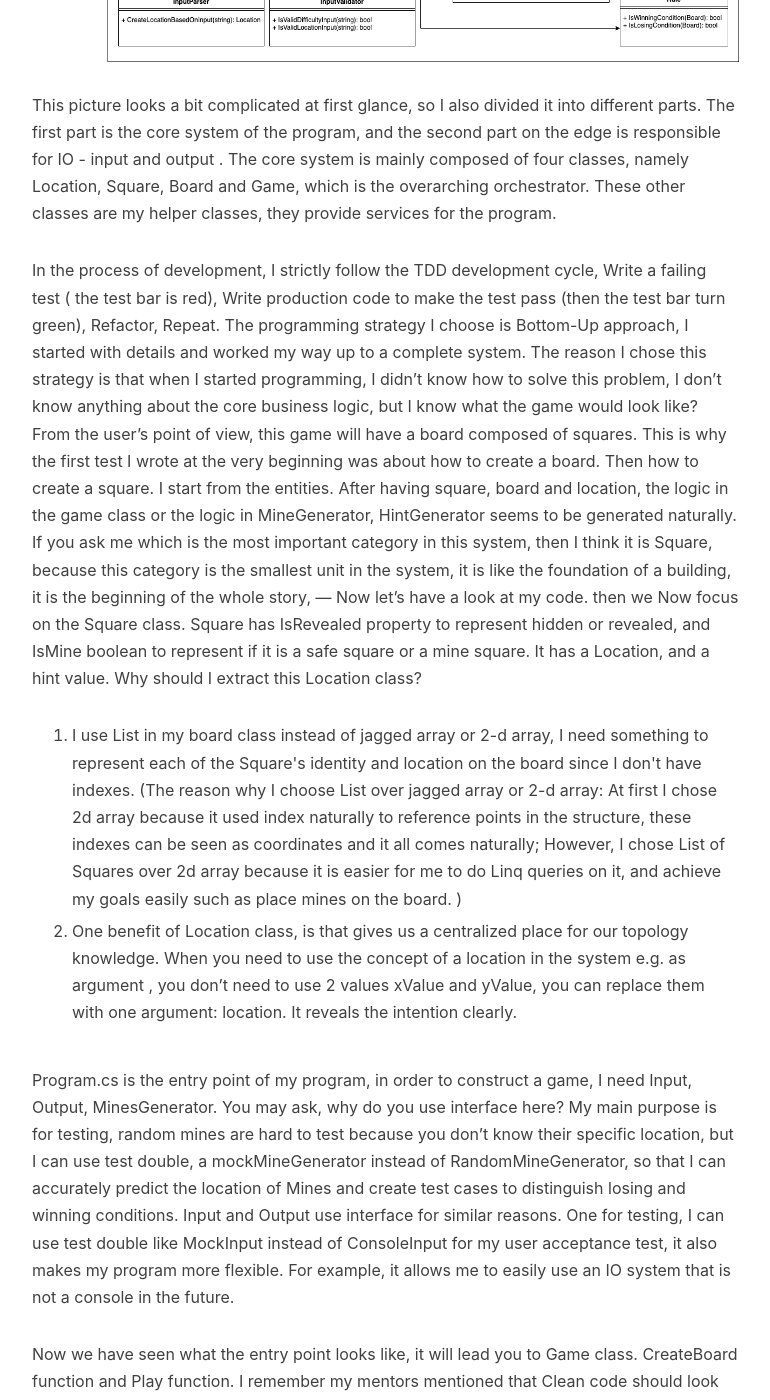
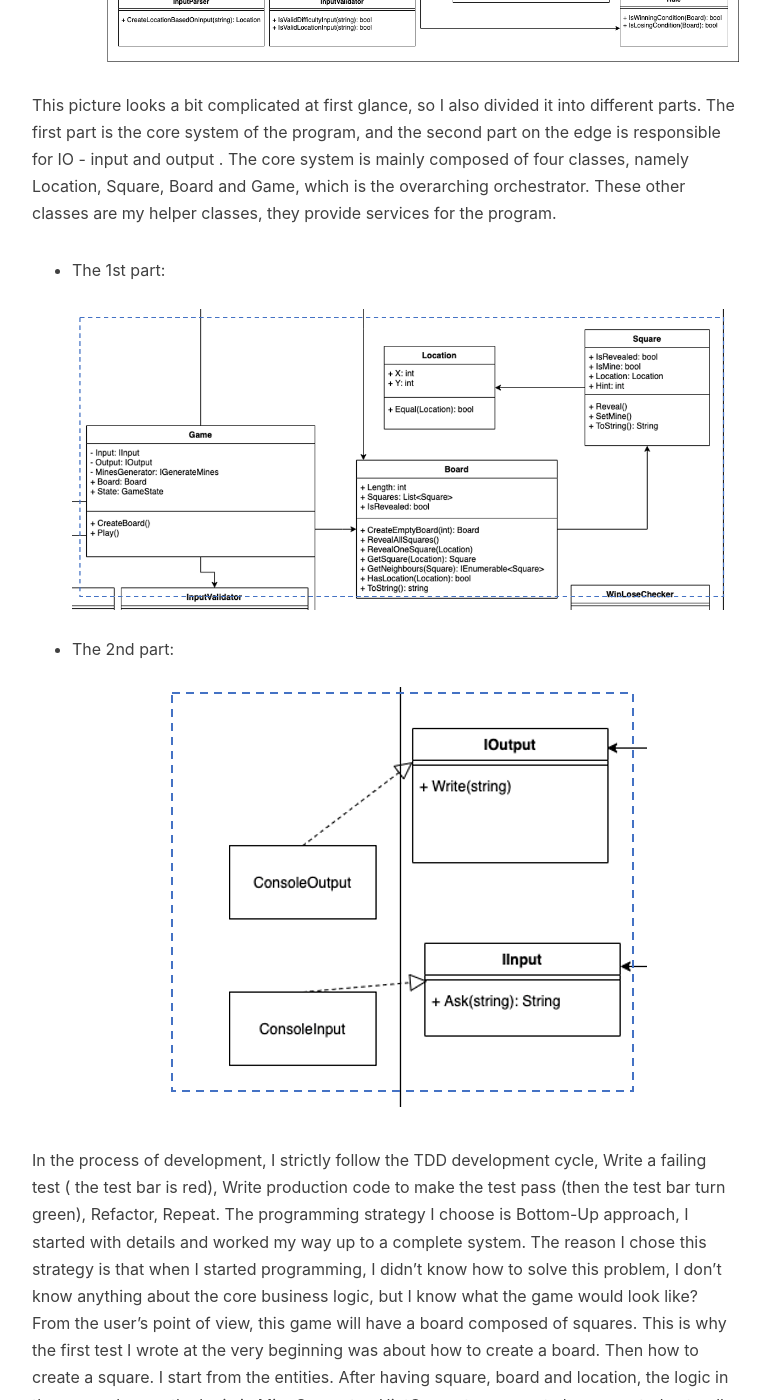
Before and after one commit to Lanzhou-J/Lanzhou-J.github.io, a Jekyll site: the page built from _posts/2021-06-01-minesweeper.md, in a window 1280 px wide and 1400 px high, scrolled down 4100 px. Shown: the whole window, without its empty margins (233-1003 px from the left). Built offline with Jekyll 4.4.1, drawn with Linux system fonts in a browser that asks for light colours; nearby versions of some CDN libraries; comment, search, counter and statistics services are not loaded; some of the changed text lies outside the part shown.

Commit message:
add pics

```diff
--- a/_posts/2021-06-01-minesweeper.md
+++ b/_posts/2021-06-01-minesweeper.md
@@ -41,9 +41,10 @@ Flowchart:
 
 ![flowchart](/img/in-post/Minesweeper-Flowchart3.png)
 
-This is the flowchart of the program I designed, similarly, it can be divided into two stages, the first stage: generating a board that can be used by the game; the second stage, the process of playing the game and  determine win or lose. How was this board created? First, an empty board is generated according to the user input, and then MinesGenerator will randomly place mines on the board, and then the HintsGenerator will loop through all the mine squares and then change the Hint value of the surrounding squares according to the position of Mines, and finally show the user the game board in hidden mode.
 
-Next, A while loop is used here in the second stage whey user starts to play the game, this condition: "Board is not entirely revealed" is evaluated before processing the body of the loop. When the condition is true, the body will be executed. game collects user input of Location value, then update board by revealing the corresponding square, then WinLoseChecker will check the current Board. If the current state of the Board matches the losing condition, then we lose the game, then reveal the entire board, display board , end of loop; Similarly if current Board matches winning condition, we win the game, reveal the entire board, display board, end of loop. If neither condition is true, then loop continues.
+This is the flowchart of the program I designed, similarly, it can be divided into two stages, the first stage: generating a board that can be used by the game; the second stage, the process of playing the game and determine win or lose. How was this board created? First, an empty board is generated according to the user input, and then MinesGenerator will randomly place mines on the board, and then the HintsGenerator will loop through all the mine squares and then change the Hint value of the surrounding squares according to the position of Mines, and finally show the user the game board in hidden mode.
+
+Next, A while loop is used here in the second stage whey user starts to play the game, this condition: "Board is not entirely revealed" is evaluated before processing the body of the loop. When the condition is true, the body will be executed. game collects user input of Location value, then update board by revealing the corresponding square, then WinLoseChecker will check the current Board. If the current state of the Board matches the losing condition, then we lose the game, then reveal the entire board, display board , end of loop; Similarly if current Board matches winning condition, we win the game, reveal the entire board, display board, end of loop. If neither condition is true, then loop continues.
 
 Before we dive into code detail, I would like to show you the big picture of my design.
 
@@ -52,8 +53,16 @@ Class Diagram:
 
 This picture looks a bit complicated at first glance, so I also divided it into different parts. The first part is the core system of the program, and the second part on the edge is responsible for IO - input and output . The core system is mainly composed of four classes, namely Location, Square, Board and Game, which is the overarching orchestrator. These other classes are my helper classes, they provide services for the program.
 
+- The 1st part:
+![class-diagram-part1](/img/in-post/Minesweeper-partA.png)
+
+
+- The 2nd part:
+![class-diagram-part2](/img/in-post/Minesweeper-partB.png)
+
 In the process of development, I strictly follow the TDD development cycle, Write a failing test ( the test bar is red), Write production code to make the test pass (then the test bar turn green), Refactor, Repeat. The programming strategy I choose is Bottom-Up approach, I started with details and worked my way up to a complete system. The reason I chose this strategy is that when I started programming, I didn’t know how to solve this problem, I don't know anything about the core business logic, but I know what the game would look like? From the user's point of view, this game will have a board composed of squares. This is why the first test I wrote at the very beginning was about how to create a board. Then how to create a square. I start from the entities.
 After having square, board and location, the logic in the game class or the logic in MineGenerator, HintGenerator seems to be generated naturally. If you ask me which is the most important category in this system, then I think it is Square, because this category is the smallest unit in the system, it is like the foundation of a building, it is the beginning of the whole story,
+
 ---
 Now let's have a look at my code.
 then we Now focus on the Square class. Square has IsRevealed property to represent hidden or revealed, and IsMine boolean to represent if it is a safe square or a mine square. It has a Location, and a hint value. Why should I extract this Location class?
```
Also changed, not shown: other parts of _posts/2021-06-01-minesweeper.md (+4 -0 lines), img/in-post/Minesweeper-partA.png (added), img/in-post/Minesweeper-partB.png (added), 3 other files.
